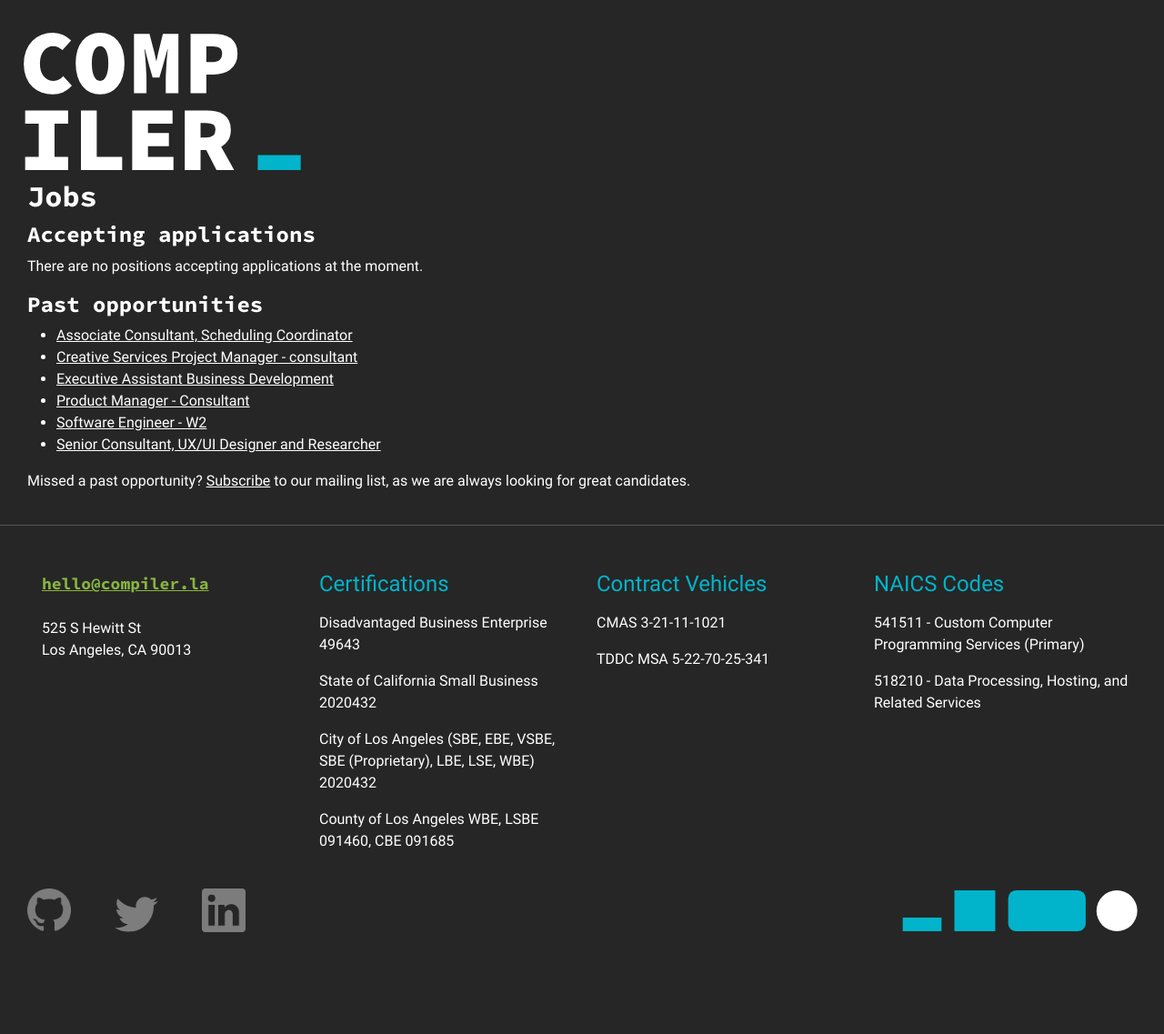
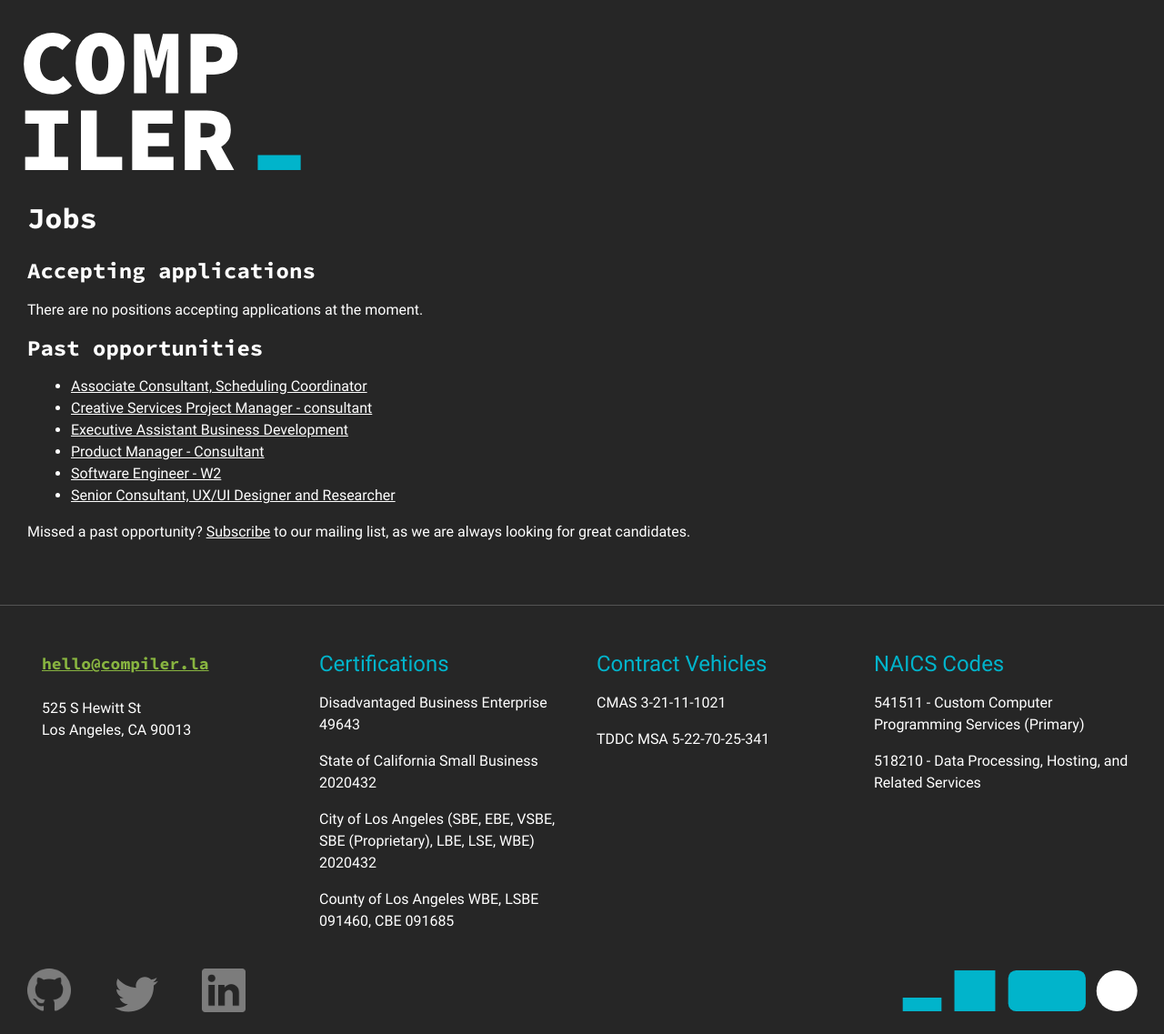
Before and after one commit to compilerla/compiler.la, a Jekyll site: the page built from jobs.html, in a window 1280 px wide. Shown: the whole page at 91% size. Built offline with Jekyll 4.4.1, drawn with Linux system fonts in a browser that asks for light colours; before the commit the page ends 1049 px from its top, so only the background shows below that.

Commit message:
fix: make jobs page spacing approximately closer to pre-Bootstrap

```diff
--- a/jobs.html
+++ b/jobs.html
@@ -2,9 +2,9 @@
 layout: default
 title: Jobs with Compiler
 ---
-<h1>Jobs</h1>
+<h1 class="my-4">Jobs</h1>
 
-<h2>Accepting applications</h2>
+<h2 class="my-3">Accepting applications</h2>
 {% assign open_jobs = site.jobs | where: "open", "true" %}
 {% if open_jobs.size > 0 %}
 <ul>
@@ -16,8 +16,8 @@
 <p>There are no positions accepting applications at the moment.</p>
 {% endif %}
 
-<h2>Past opportunities</h2>
-<ul>
+<h2 class="my-3">Past opportunities</h2>
+<ul class="mx-3">
     {% for job in site.jobs %}
     {% if job.open != true %}
     <li><a href="{{ job.url }}">{{ job.title }}</a></li>
@@ -25,7 +25,7 @@
     {% endfor %}
 </ul>
 
-<p>
+<p class="mb-5">
     Missed a past opportunity? <a href="http://eepurl.com/h6qTKL">Subscribe</a> to our mailing list, as we are always
     looking for great candidates.
 </p>
```
